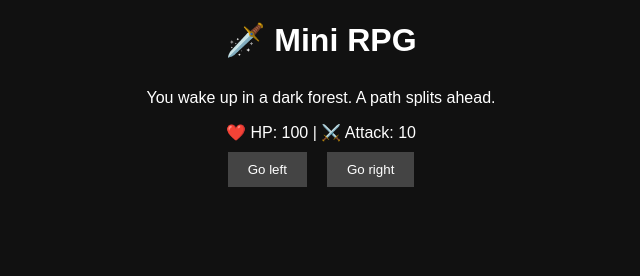
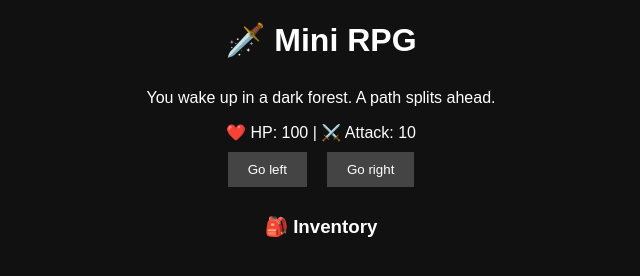
Before and after one commit to saravanan544/Game, a plain HTML site: page index.html in a window 1280 px wide. Shown: the whole page, without its empty margins (319-959 px from the left). Drawn offline with Linux system fonts and the light colour scheme.

Commit message:
Update index.html

```diff
--- a/index.html
+++ b/index.html
@@ -19,6 +19,8 @@
 
   <div id="choices"></div>
 </div>
+  <h3>🎒 Inventory</h3>
+<ul id="inventory"></ul>
 
 <script src="game.js"></script>
 </body>
```
